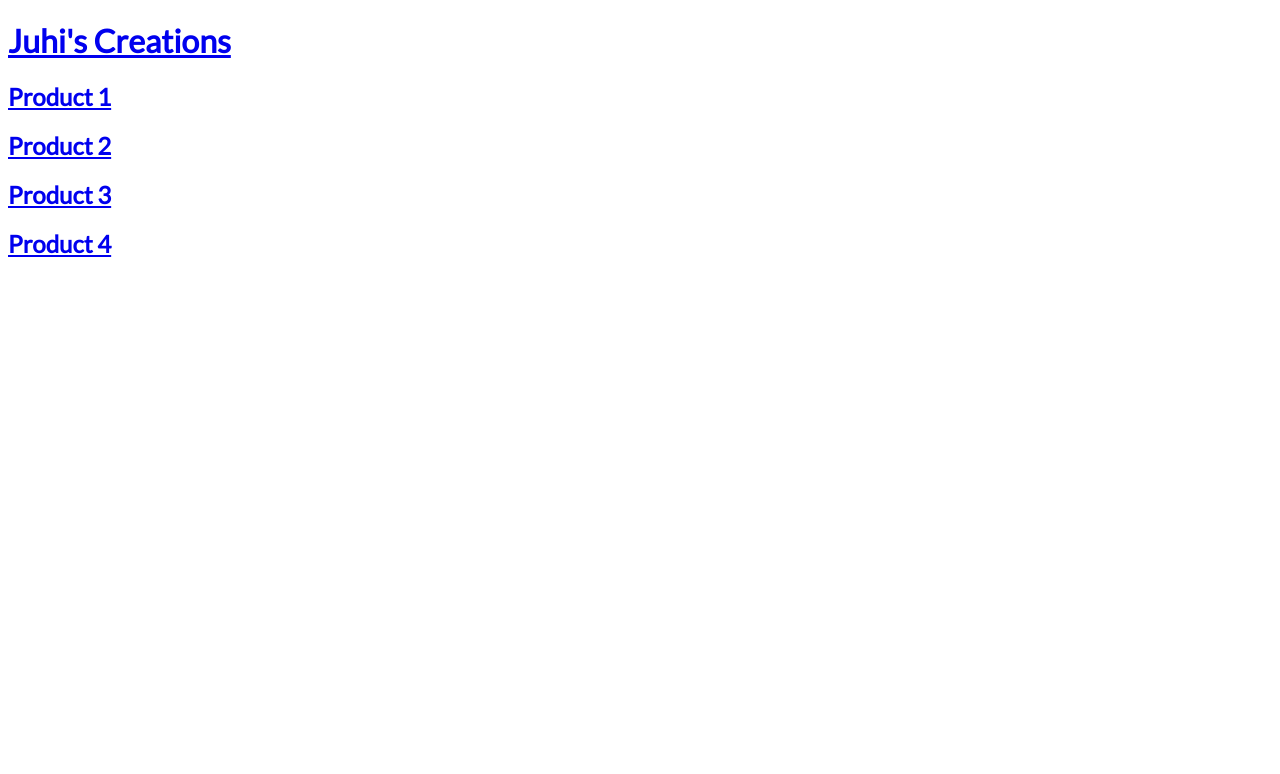
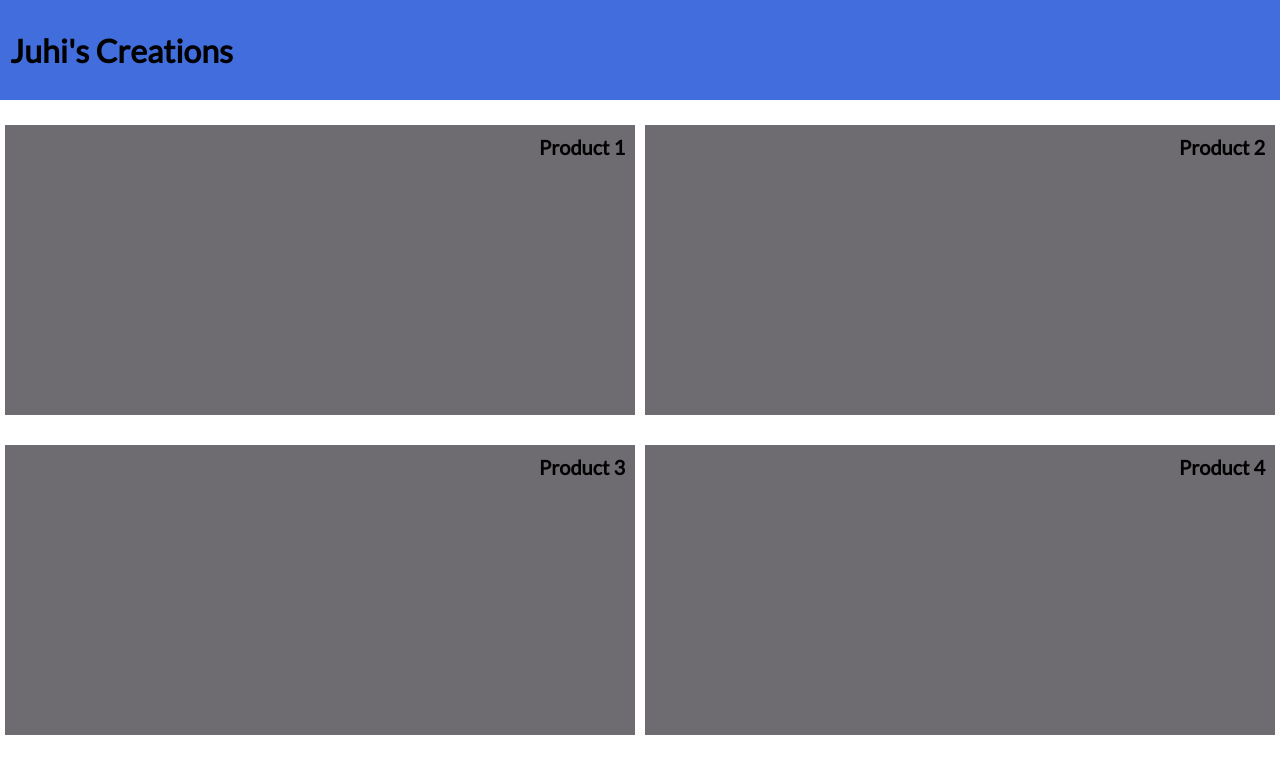
Before and after one commit to TusharYaar/Creations, a plain HTML site: page index.html in a window 1280 px wide. Drawn offline with Linux system fonts and the light colour scheme.

Commit message:
Update style.css

```diff
--- a/style/style.css
+++ b/style/style.css
@@ -1,2 +1,54 @@
 *{font-family: 'Lato', sans-serif;
   box-sizing: border-box;}
+body {
+  margin: 0px;
+}
+#head {
+  background-color: rgb(66, 109, 221);
+  width: 100%;
+  height: 100px;
+  margin: 0px;
+  padding: 10px;
+}
+header a {
+  text-decoration: none;
+  text-shadow: 5px;
+  color: black;
+
+}
+@media (min-width: 1200px) {
+  .block
+  {
+    background: rgb(110, 107, 113);
+    height: 300px;
+    width :  50%;
+    border: 5px white solid;
+    padding: 10px;
+    margin-top: 20px;
+    float: left;
+  }
+
+}
+@media (max-width: 1199px) {
+  .block
+  {
+    background: rgb(110, 107, 113);
+    height: 300px;
+    width : 100%;
+    border: 5px white solid;
+    padding: 10px;
+    margin-top: 20px;
+    float: left;
+  }
+
+}
+
+.block  h2 {
+  font-size: 20px;
+  float: right;
+  margin: 0px;
+  color: black;
+}
+a {
+  text-decoration: none;
+}
```
